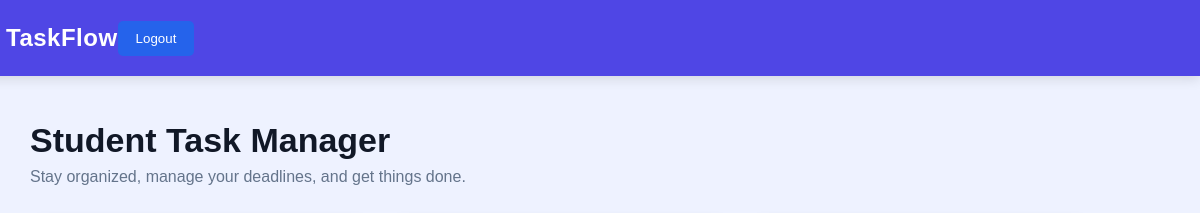
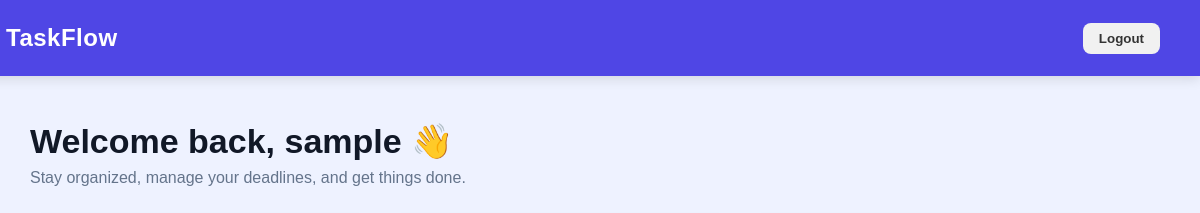
Before and after one commit to Pannu2513/TaskFlow, a plain HTML site: page index.html in a window 1280 px wide. Shown: the top 213 px of the page, 80-1280 px from the left. Drawn offline with Linux system fonts and the light colour scheme; no server answers; sample sign-in values are in the browser's storage.

Commit message:
Improve dashboard user experience

```diff
--- a/index.html
+++ b/index.html
@@ -23,7 +23,7 @@
 
 
        <div class="welcome-section">
-    <h1>Student Task Manager</h1>
+   <h1 id="welcomeMessage">Student Task Manager</h1>
     <p>Stay organized, manage your deadlines, and get things done.</p>
 </div>
 
--- a/login.js
+++ b/login.js
@@ -23,6 +23,7 @@ document.getElementById("loginPageButton").addEventListener("click", async funct
         if (response.ok) {
 
             localStorage.setItem("token", data.token);
+            localStorage.setItem("userName", data.name);
 
             window.location.href = "index.html";
 
--- a/script.js
+++ b/script.js
@@ -14,6 +14,10 @@ const token = localStorage.getItem("token");
 if (!token) {
     window.location.href = "login.html";
 }
+const userName = localStorage.getItem("userName");
+
+document.getElementById("welcomeMessage").textContent =
+    "Welcome back, " + userName + " 👋";
 
 let tasks = [];
 
--- a/style.css
+++ b/style.css
@@ -791,3 +791,23 @@ main > p {
     display: block !important;
     text-align: center;
 }
+#logoutButton {
+    padding: 8px 16px;
+    border: none;
+    border-radius: 8px;
+    cursor: pointer;
+    font-weight: bold;
+}
+nav {
+    display: flex;
+    justify-content: space-between;
+    align-items: center;
+}
+#logoutButton {
+    background: #f1f1f1;
+    color: #333;
+}
+
+#logoutButton:hover {
+    background: #ddd;
+}
```
